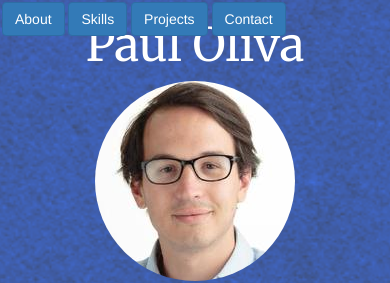
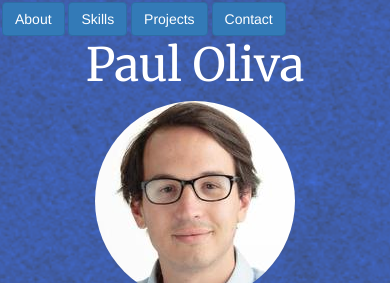
Before and after one commit to paulmoliva/pauloliva.com, a PHP site: page /index.html in a window 390 px wide. Shown: the top 283 px of the page. Run offline with PHP 8.4, Linux system fonts and the light colour scheme.

Commit message:
added cool mode

```diff
--- a/assets/style.css
+++ b/assets/style.css
@@ -363,6 +363,10 @@ p {
         justify-content: space-around;
     }
 
+    #row2 h1{
+      margin-top: 40px;
+    }
+
     .skill-list li {
         margin: 5px 0;
         width: 25%;
```
